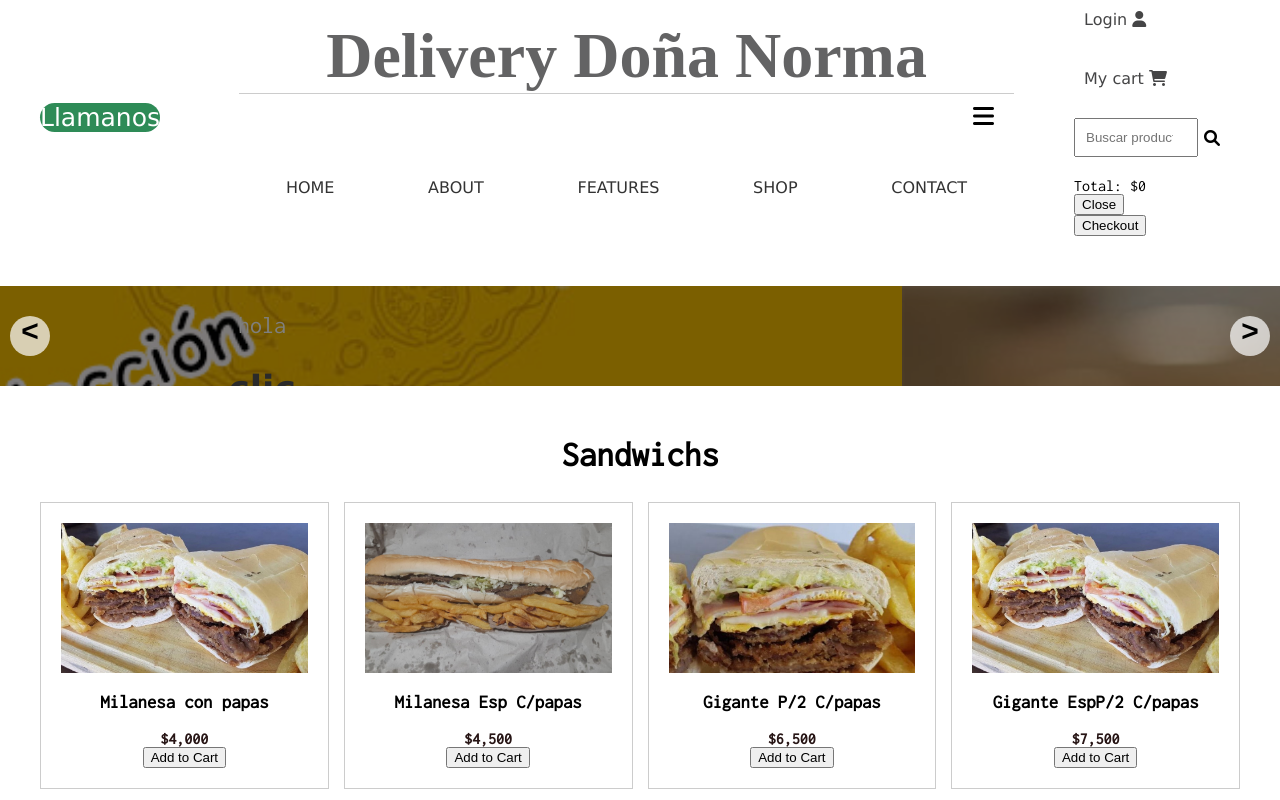
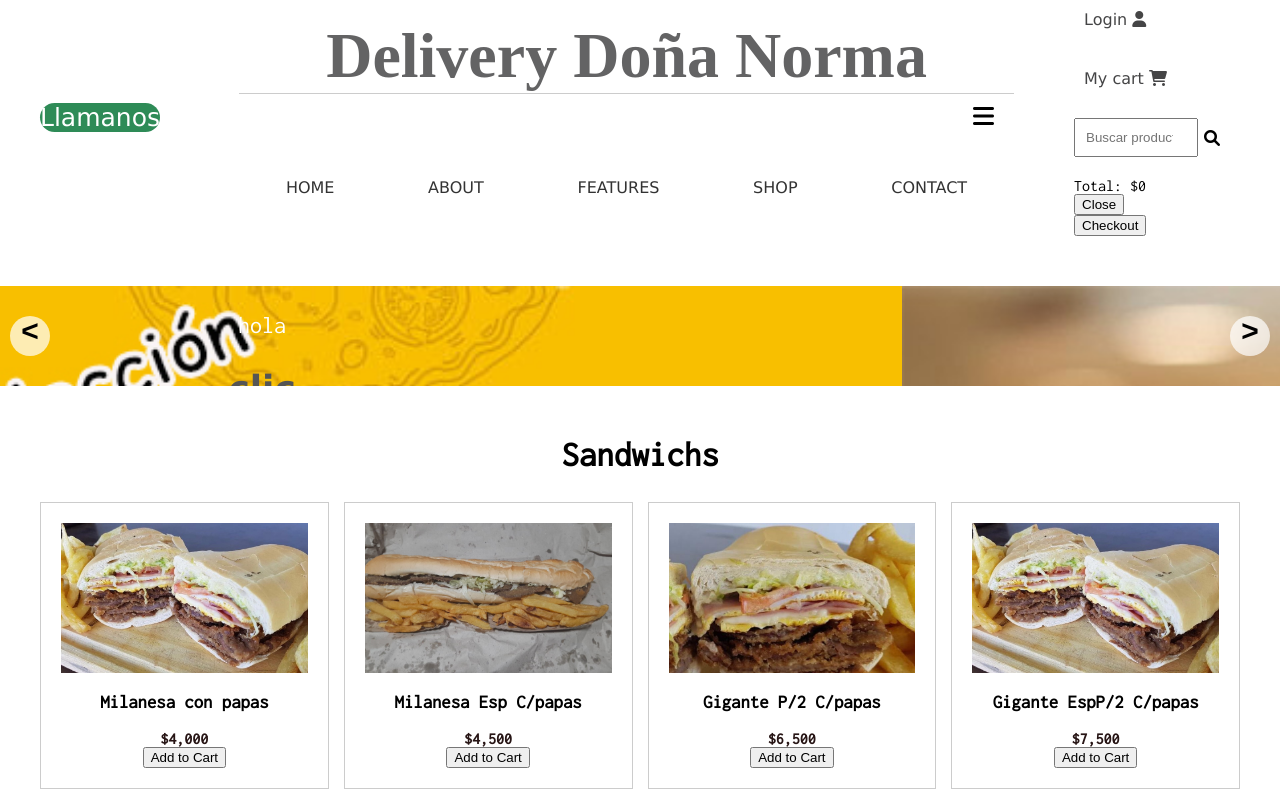
Before and after one commit to goonzalofff/delivery, a plain HTML site: page index.html in a window 1280 px wide. Shown: the top 800 px of the page. Drawn offline with Linux system fonts and the light colour scheme; a web font is replaced by a local one.

Commit message:
Update style.css

```diff
--- a/style.css
+++ b/style.css
@@ -126,7 +126,7 @@ img {
   top: 0;
   left: 0;
   width: 100%;
-  background: rgba(0,0,0,0.5);
+  background rgba(0,0,0,0.5);
   height: 100%;
 }
 
```
